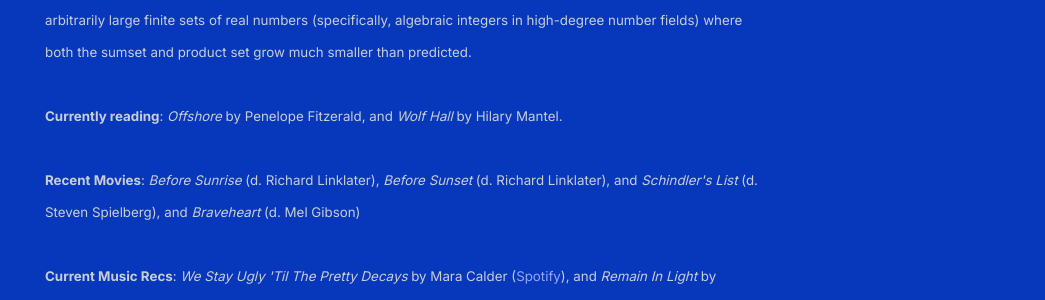
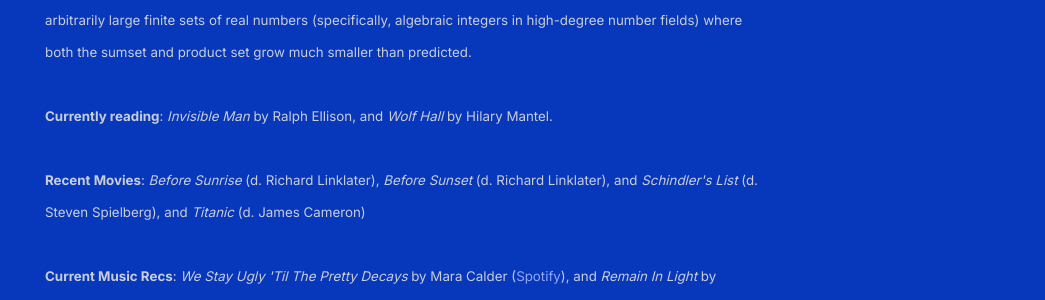
Before and after one commit to shihankanungo/shihankanungo.github.io, a Jekyll site: the page built from index.md, in a window 1280 px wide, cut to the strip 0-1198 px from the top of the page. Shown: the part 815-1115 px from the top of the strip, without its empty margins (235-1280 px from the left). Built offline with Jekyll 4.4.1, drawn with Linux system fonts in a browser that asks for light colours.

Commit message:
Update _config.yml

```diff
--- a/_config.yml
+++ b/_config.yml
@@ -8,9 +8,9 @@ description: > # description of the site (multiple lines allowed)
 
           <small><b>Recent news</b>: A team of mathematicians (Thomas F. Bloom, Will Sawin, Carl Schildkraut, and Dmitrii Zhelezov) have shown that the Erdős-Szemerédi sum-product conjecture is false for real numbers. They constructed arbitrarily large finite sets of real numbers (specifically, algebraic integers in high-degree number fields) where both the sumset and product set grow much smaller than predicted.</small>
           <br /><br />
-          <small><b>Currently reading</b>: <i>Offshore</i> by Penelope Fitzerald, and <i>Wolf Hall</i> by Hilary Mantel.</small>
+          <small><b>Currently reading</b>: <i>Invisible Man</i> by Ralph Ellison, and <i>Wolf Hall</i> by Hilary Mantel.</small>
           <br /><br />
-          <small><b>Recent Movies</b>: <i>Before Sunrise</i> (d. Richard Linklater), <i>Before Sunset</i> (d. Richard Linklater), and <i>Schindler's List</i> (d. Steven Spielberg), and <i>Braveheart</i> (d. Mel Gibson)</small>
+          <small><b>Recent Movies</b>: <i>Before Sunrise</i> (d. Richard Linklater), <i>Before Sunset</i> (d. Richard Linklater), and <i>Schindler's List</i> (d. Steven Spielberg), and <i>Titanic</i> (d. James Cameron)</small>
           <br /><br />
           <small><b>Current Music Recs</b>: <i>We Stay Ugly 'Til The Pretty Decays</i> by Mara Calder (<a href="https://open.spotify.com/album/2pacOfhvZZHtuYZJnJrwg8?si=9Am8PVTjSkuYAoIyD-RNSQ">Spotify</a>), and <i>Remain In Light</i> by Angelique Kidjo. Also, these playlists, with one song each from my favorite albums from 2025: <a href="https://open.spotify.com/playlist/0b6ipXilq8yItCkbfxZRbl?si=022493cba1c64e71">pop</a> and <a href="https://open.spotify.com/playlist/2iO14usuhKlftJvaT3AK0R?si=7f8887dec02c4fed">jazz</a>. </small>
           <br /><br />
```
